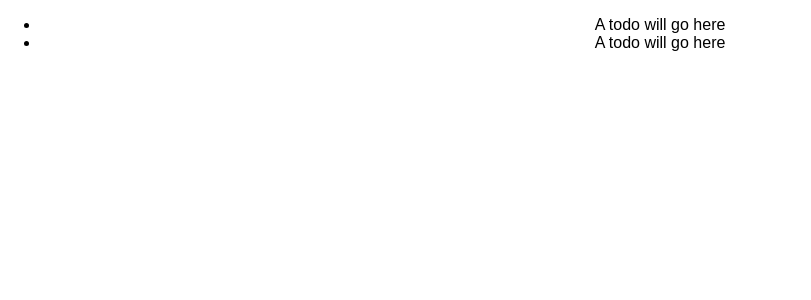
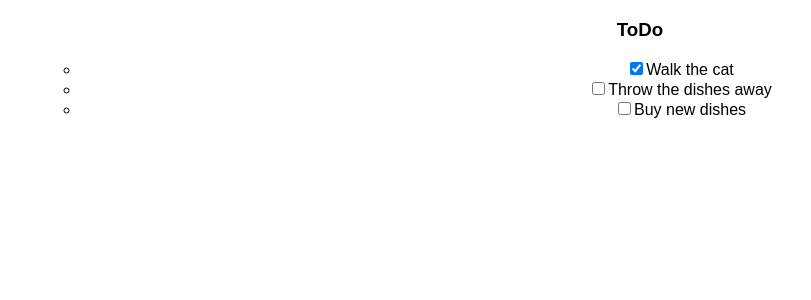
Before and after one commit to dsa027/react-to-do, a React (Create React App) app: page / in a window 1280 px wide. Shown: the top 300 px of the page, without its empty margins (0-811 px from the left). Built offline with nearby package versions, Linux system fonts and the light colour scheme.

Commit message:
create component ToDo.js to show example of several todos

```diff
--- a/src/App.js
+++ b/src/App.js
@@ -3,12 +3,28 @@ import './App.css';
 import ToDo from './components/ToDo.js';
 
 class App extends Component {
+  constructor(props) {
+    super(props);
+    this.state = {
+      todos: [
+        { description: 'Walk the cat', isCompleted: true },
+        { description: 'Throw the dishes away', isCompleted: false },
+        { description: 'Buy new dishes', isCompleted: false }
+      ]
+    }
+  }
   render() {
     return (
       <div className="App">
+        <h3>ToDo</h3>
         <ul>
-          <ToDo />
-          <ToDo />
+          {this.state.todos.map((todo, index) => {
+            return <ToDo
+              key={index}
+              description={todo.description}
+              isCompleted={todo.isCompleted}
+            />
+          })}
         </ul>
       </div>
     );
--- a/src/components/ToDo.js
+++ b/src/components/ToDo.js
@@ -3,7 +3,12 @@ import React, { Component } from 'react';
 class ToDo extends Component {
   render() {
     return (
-      <li> A todo will go here </li>
+      <ul>
+        <li>
+          <input type="checkbox" checked={ this.props.isCompleted } />
+          <span>{ this.props.description }</span>
+        </li>
+      </ul>
     );
   }
 }
```
